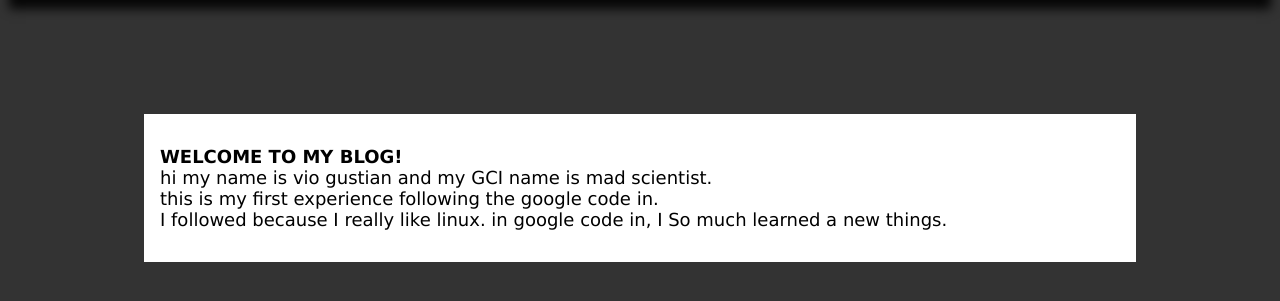
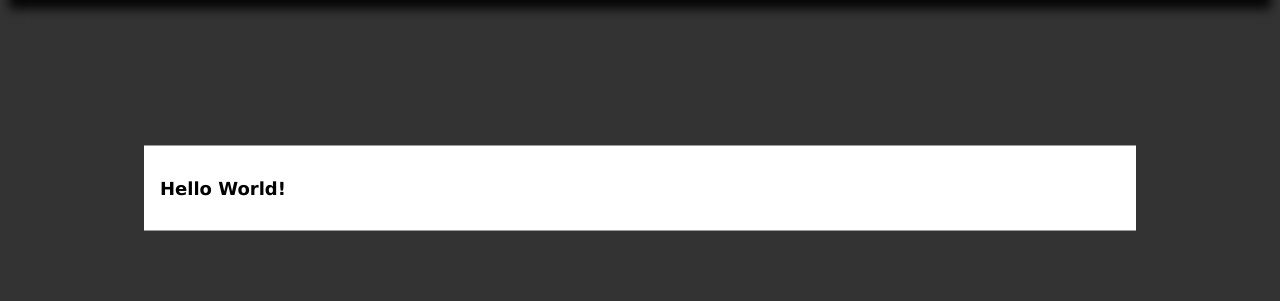
Before and after one commit to madscientist-zero/my-first-blog, a Django app: page / in a window 1280 px wide. Shown: the part 155-456 px from the top of the page. Run offline with Django 3.2, Linux system fonts and the light colour scheme.

Commit message:
Update index.html

```diff
--- a/homepage/templates/html/index.html
+++ b/homepage/templates/html/index.html
@@ -18,7 +18,7 @@
             </div>
         </header>
         <section>
-            <p><b>WELCOME TO MY BLOG!</b><br>hi my name is vio gustian and my GCI name is mad scientist. <br>this is my first experience following the google code in. <br>I followed because I really like linux. in google code in, I So much learned a new things.</p>
+            <p><b>Hello World!</b></p>
     </section>
     </body>
 </html>
```
